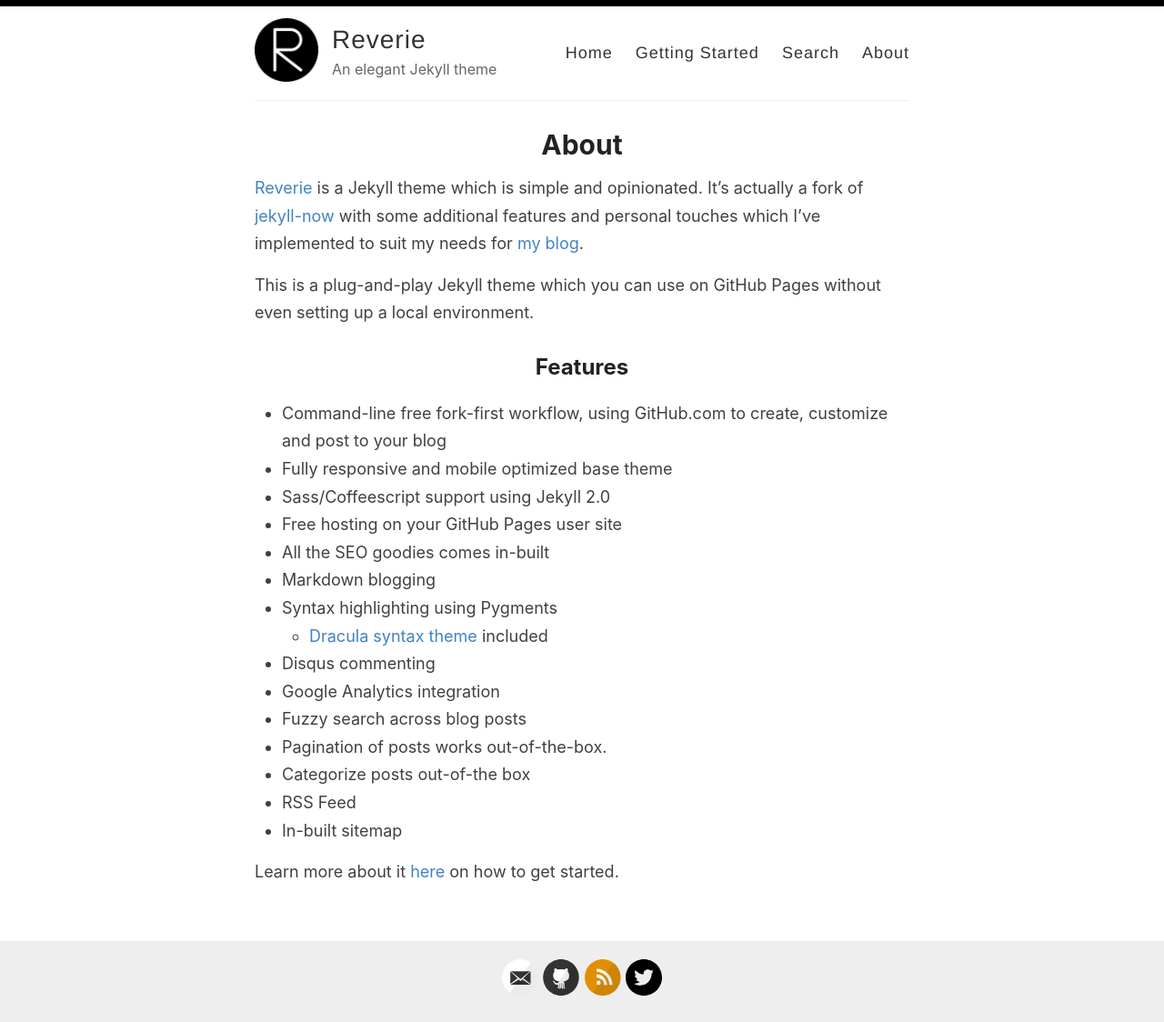
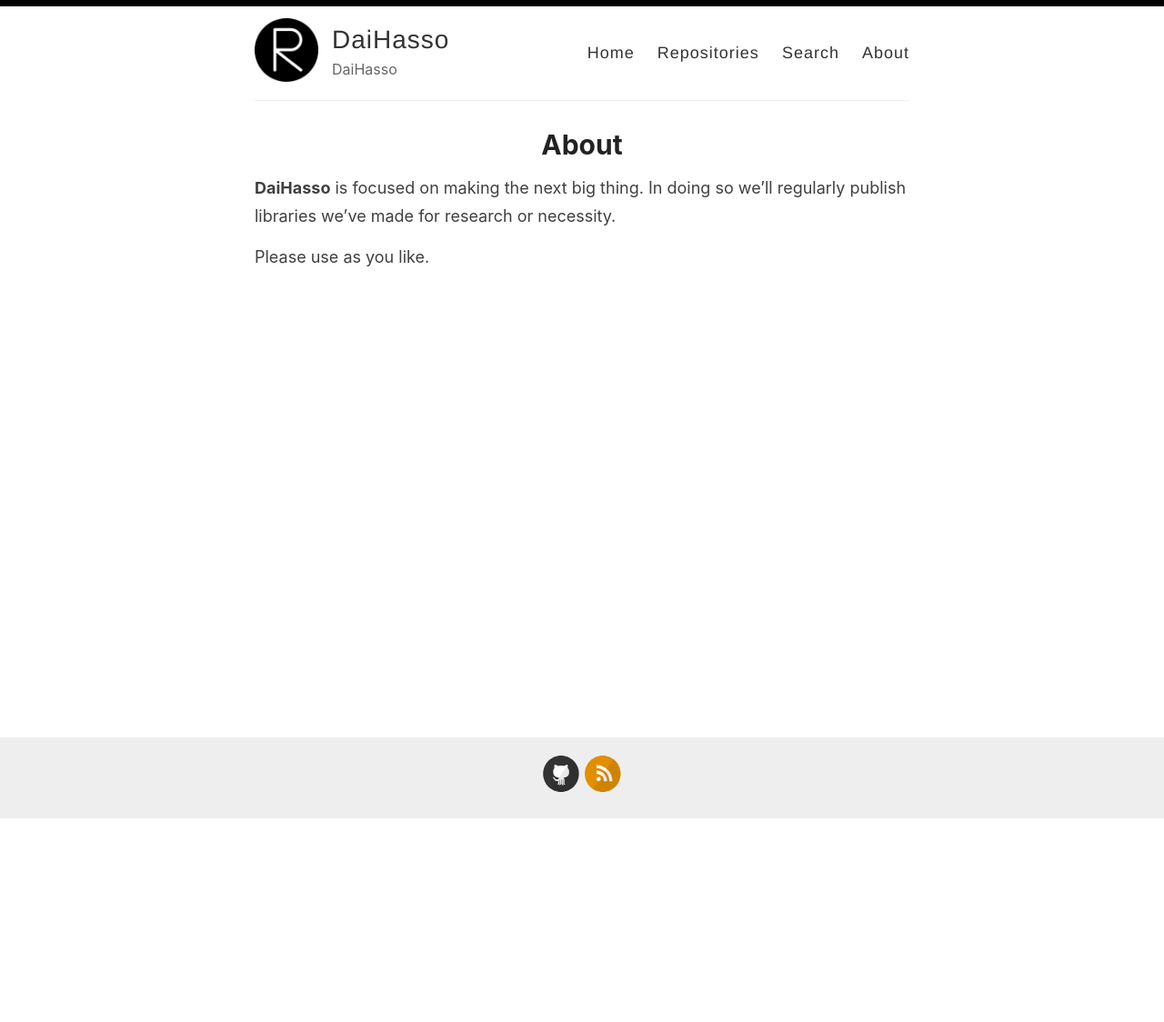
Before and after one commit to daihasso/daihasso..github.io, a Jekyll site: the page built from _pages/about.md, in a window 1280 px wide. Shown: the whole page at 91% size. Built offline with Jekyll 4.4.1, drawn with Linux system fonts in a browser that asks for light colours; after the commit the page ends 901 px from its top, so only the background shows below that.

Commit message:
Customize the template.

```diff
--- a/_config.yml
+++ b/_config.yml
@@ -3,13 +3,13 @@
 #
 
 # Name of your site (displayed in the header)
-name: Reverie
+name: DaiHasso
 
 # Name of the author
-author: Amit Merchant
+author: DaiHasso
 
 # Short bio or description (displayed in the header)
-description: An elegant Jekyll theme
+description: DaiHasso
 
 # URL of your avatar or profile pic (you could use your GitHub profile pic)
 avatar: /images/reverie.png
@@ -21,18 +21,18 @@ avatar: /images/reverie.png
 # Includes an icon in the footer for each username you enter
 footer-links:
   dribbble:
-  email: amit.d.merchant@gmail.com
+  email:
   facebook:
   flickr:
-  github: amitmerchant1990/reverie
+  github: https://github.com/daihasso
   instagram:
   linkedin:
   pinterest:
   rss: rss
-  twitter: amit_merchant
+  twitter:
   stackoverflow:
-  youtube: # channel/<your_long_string> or user/<user-name>
-  googleplus: # anything in your profile username that comes after plus.google.com/
+  youtube:
+  googleplus:
   playconsole:
 
 
@@ -41,18 +41,18 @@ footer-links:
 disqus:
 
 # Enter your Google Analytics web tracking code (e.g. UA-2110908-2) to activate tracking
-google_analytics: UA-43339302-11
+google_analytics:
 
 # Your website URL (e.g. http://amitmerchant1990.github.io or http://www.amitmerchant.com)
 # Used for Sitemap.xml and your RSS feed
-url: http://www.amitmerchant.com/reverie
-enforce_ssl: https://www.amitmerchant.com/reverie
+url: http://daihasso.github.io
+enforce_ssl: https://daihasso.github.io
 
 # If you're hosting your site at a Project repository on GitHub pages
 # (http://yourusername.github.io/repository-name)
 # and NOT your User repository (http://yourusername.github.io)
 # then add in the baseurl here, like this: "/repository-name"
-baseurl: "/reverie"
+baseurl: #"/reverie"
 
 #
 # !! You don't need to change any of the configuration flags below !!
--- a/_layouts/default.html
+++ b/_layouts/default.html
@@ -28,7 +28,7 @@
 
             <nav>
               <a href="{{ site.baseurl }}/">Home</a>
-              <a href="{{ site.baseurl }}/getting-started">Getting Started</a>
+              <a href="{{ site.baseurl }}/Repositories">Repositories</a>
               <a href="{{ site.baseurl }}/search">Search</a>
               <a href="{{ site.baseurl }}/about">About</a>
             </nav>
--- a/_pages/about.md
+++ b/_pages/about.md
@@ -4,26 +4,7 @@ title: About
 permalink: /about/
 ---
 
-[Reverie](https://github.com/amitmerchant1990/reverie) is a Jekyll theme which is simple and opinionated. It's actually a fork of [jekyll-now](https://github.com/barryclark/jekyll-now) with some additional features and personal touches which I've implemented to suit my needs for [my blog](https://www.amitmerchant.com).
+**DaiHasso** is focused on making the next big thing. In doing so we'll
+ regularly publish libraries we've made for research or necessity.
 
-This is a plug-and-play Jekyll theme which you can use on GitHub Pages without even setting up a local environment.
-
-## Features
-
-- Command-line free fork-first workflow, using GitHub.com to create, customize and post to your blog
-- Fully responsive and mobile optimized base theme
-- Sass/Coffeescript support using Jekyll 2.0
-- Free hosting on your GitHub Pages user site
-- All the SEO goodies comes in-built
-- Markdown blogging
-- Syntax highlighting using Pygments
-    - [Dracula syntax theme](https://draculatheme.com/) included
-- Disqus commenting
-- Google Analytics integration
-- Fuzzy search across blog posts
-- Pagination of posts works out-of-the-box.
-- Categorize posts out-of-the box
-- RSS Feed
-- In-built sitemap
-
-Learn more about it [here](https://github.com/amitmerchant1990/reverie) on how to get started.
+ Please use as you like.
```
Also changed, not shown: _pages/getting-started.md (deleted, +0 -51 lines), _pages/repositories.md (added, +27 -0 lines).
